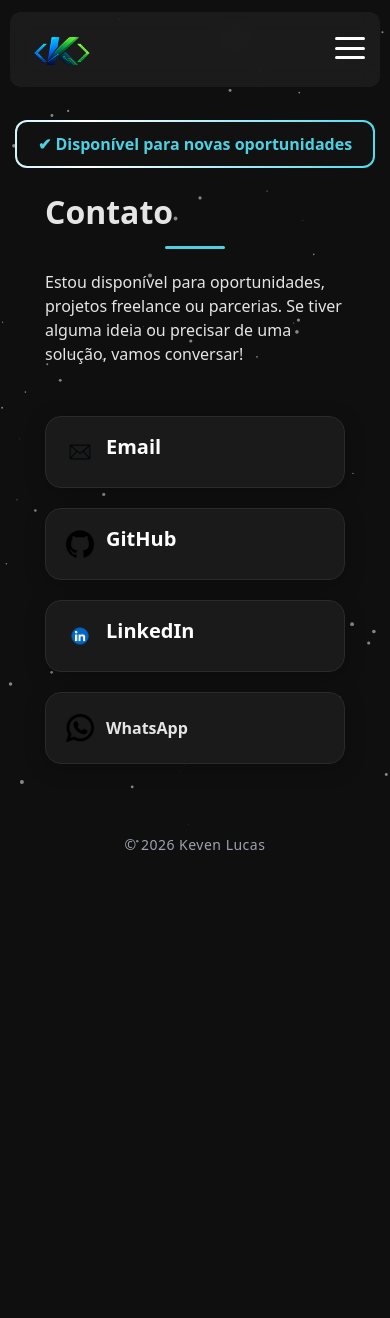
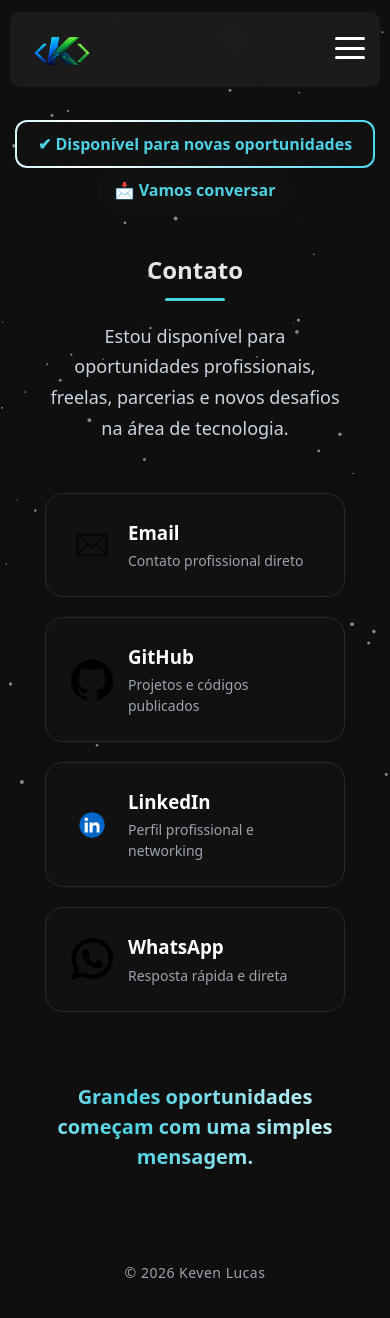
Before and after one commit to KevenLucas025/ProjetoSite, a Django app: page /contato/ in a window 390 px wide. Before the commit the page ends 850 px from the top, so only its background shows below. Run offline with Django 5.2, Linux system fonts and the light colour scheme.

Commit message:
novas configs + cards novos

```diff
--- a/templates/base.html
+++ b/templates/base.html
@@ -204,6 +204,9 @@
     border-radius: 12px;
     padding: 14px;
   }
+  .titulo-secao-contato{
+    text-align: center;
+  }
   .titulo-secao-contato::after{
     content: "";
     width: 60px;
@@ -361,42 +364,7 @@
     z-index: 10;
   }
 
-  .contato-grid{
-    display: grid;
-    grid-template-columns: repeat(auto-fit,minmax(240px, 1fr));
-    gap: 20px;
-    margin-top: 30px;
-  }
-  .contato-card{
-    height: 30px;
-    display: flex;
-    background-color: #1a1a1a;
-    border: 1px solid #2a2a2a;
-    border-radius: 16px;
-    padding: 20px;
-    text-decoration: none;
-    color: #e5e5e5;
-    transition: 0.25s ease;
-    box-shadow: 0 4px 20px rgba(0,0,0,0.25);
-  }
-
-  .contato-card:hover{
-    transform: translateY(-4px);
-    border-color: #3b82f6;
-    box-shadow: 0 10px 30px rgba(0,0,0,0.35);
-  }
-
-  .contato-card h3{
-    margin: 0 0 10px 0;
-    font-size: 20px;
-    color: white;
-  }
-
-  .contato-card p{
-    margin: 0;
-    color: #9ca3af;
-    word-break: break-word;
-  }
+
   /*Títulos principais da home*/
   .hero-home{
     margin: 80px auto 100px;
@@ -559,6 +527,15 @@
     font-size: 28px;
     margin-bottom: 20px;
     color: white;
+  }
+  .habilidades-section h2::after {
+    content: "";
+    width: 60px;
+    height: 3px;
+    background: #4dd0e1;
+    display: block;
+    margin: 10px auto 0;
+    border-radius: 10px;
   }
 
   .habilidades-grid {
@@ -1277,6 +1254,76 @@
 
     animation: brilhoFrase 5s linear infinite;
   }
+  .cotato-page{
+    max-width: 1100px;
+    margin: auto;
+  }
+  .hero-contato{
+    text-align: center;
+    margin-top: 40px;
+  }
+  /*Texto vamos conversar*/
+  .badge-contato{
+    display: inline-block;
+    background: #111;
+    color: #4dd0e1;
+    padding: 10px 18px;
+    border-radius: 999px;
+    margin-bottom: 20px;
+    font-weight: bold;
+  }
+  /*Subtitulo abaixo do texto de cima*/
+  .subtitulo-contato{
+    max-width: 700px;
+    margin: auto;
+    color: #cbd5e1;
+    font-size: 18px;
+    line-height: 1.7;
+  }
+  .contato-grid{
+    display: grid;
+    grid-template-columns: repeat(auto-fit,minmax(260px,1fr));
+    gap: 20px;
+    margin-top: 50px;
+  }
+  .contato-grid{
+    display: grid;
+    grid-template-columns: repeat(auto-fit,minmax(260px,1fr));
+    gap: 20px;
+    margin-top: 50px;
+  }
+  .contato-card{
+    background: #111;
+    border: 1px solid #2a2a2a;
+    border-radius: 18px;
+    padding: 25px;
+    text-decoration: none;
+    transition: .3s;
+  }
+  .contato-card:hover{
+    transform: translateY(-8px);
+    border-color: #4dd0e1;
+    box-shadow: 0 0 25px rgba(77,208,225,.15);
+  }
+
+  .contato-item{
+      display: flex;
+      gap: 15px;
+      align-items: center;
+  }
+  .contato-item img{
+    width: 42px;
+    height: 42px;
+  }
+  .contato-item h3{
+    color: white;
+    margin: 0;
+  }
+  .contato-item p{
+    color: #9ca3af;
+    margin: 3px 0 0;
+    font-size: 14px;
+  }
 
   @keyframes brilhoFrase{
     0%{
@@ -1298,7 +1345,21 @@
       width: 100%;
 
     }
-
+    .habilidades-grid{
+      display: grid;
+      grid-template-columns: repeat(2, 140px);
+      justify-content: center;
+      gap: 15px;
+      margin-top: 25px;
+    }
+    .habilidades-section{
+      padding: 15px;
+      text-align: center;
+    }
+    .habilidade-card span{
+      font-size: 15px;
+      text-align: center;
+    }
     .logo-background img{
       height: 80px;
       object-fit: contain;
@@ -1493,6 +1554,50 @@
     top: 80px;
     right: 0px;
   }
+  .sobre-layout{
+    grid-template-columns: 1fr;
+    gap: 30px;
+    margin-top: 30px;
+  }
+  .sobre-texto{
+    left: 0;
+    font-size: 18px;
+    text-align: center;
+  }
+  .sobre-texto h1{
+    font-size: 42px;
+  }
+  .sobre-stats{
+    grid-template-columns: 1fr 1fr;
+    gap: 15px;
+    margin: 0;
+  }
+  .stat-card{
+    padding: 18px 10px;
+  }
+  .stat-card h3{
+    font-size: 30px;
+  }
+  .stat-card span{
+    font-size: 15px;
+    line-height: 1.4;
+  }
+  .objetivo-profissional{
+    margin: 40px 0;
+    padding: 25px;
+    width: 100%;
+    box-sizing: border-box;
+  }
+  .trajetoria{
+    column-count: 1;
+    text-align: left;
+  }
+ /* FRASE FINAL */
+  .frase-final{
+    font-size: 20px;
+    padding: 0 10px;
+  }
+
   }
 
   </style>
--- a/templates/contato.html
+++ b/templates/contato.html
@@ -3,45 +3,72 @@
 {% block title %}Contato | Keven{% endblock %}
 {% block content %}
 
-  <div class="hero">
+<section class="contato-page">
+
+  <!-- HERO -->
+  <div class="hero-contato">
+
+    <span class="badge-contato">📩 Vamos conversar</span>
+
     <h1 class="titulo-secao-contato">Contato</h1>
-    <p>
-      Estou disponível para oportunidades, projetos freelance ou parcerias.
-      Se tiver alguma ideia ou precisar de uma solução, vamos conversar!
+
+    <p class="subtitulo-contato">
+      Estou disponível para oportunidades profissionais, freelas,
+      parcerias e novos desafios na área de tecnologia.
     </p>
 
   </div>
 
+  <!-- CARDS -->
   <div class="contato-grid">
 
     <a href="mailto:keven.lucas00@hotmail.com" class="contato-card">
       <div class="contato-item">
-        <img src="{% static 'imagens_habilidades/email.png' %}" alt="Email">
+        <img src="{% static 'imagens_habilidades/email.png' %}">
+        <div>
           <h3>Email</h3>
+          <p>Contato profissional direto</p>
+        </div>
       </div>
     </a>
 
     <a href="https://github.com/KevenLucas025" target="_blank" class="contato-card">
       <div class="contato-item">
-        <img src="{% static 'imagens_habilidades/github_logo.png' %}" alt="GitHub">
+        <img src="{% static 'imagens_habilidades/github_logo.png' %}">
+        <div>
           <h3>GitHub</h3>
+          <p>Projetos e códigos publicados</p>
+        </div>
       </div>
     </a>
 
     <a href="https://www.linkedin.com/in/keven-lucas-32949b205/" target="_blank" class="contato-card">
       <div class="contato-item">
-        <img src="{% static 'imagens_habilidades/linkedin.webp' %}" alt="LinkedIn">
+        <img src="{% static 'imagens_habilidades/linkedin.webp' %}">
+        <div>
           <h3>LinkedIn</h3>
+          <p>Perfil profissional e networking</p>
+        </div>
       </div>
     </a>
 
-    <a href="https://wa.me/5519982018869?text=Olá,20%Keven!20%Vi20%Seu20%portfólio20%e20%gostaria20%de20%conversar." target="_blank" class="contato-card">
+    <a href="https://wa.me/5519982018869" target="_blank" class="contato-card">
       <div class="contato-item">
-        <img src="{% static 'imagens_habilidades/logo_whatsapp.png' %}" alt="WhatsApp">
-        <h4>WhatsApp</h4>
+        <img src="{% static 'imagens_habilidades/logo_whatsapp.png' %}">
+        <div>
+          <h3>WhatsApp</h3>
+          <p>Resposta rápida e direta</p>
+        </div>
       </div>
     </a>
 
   </div>
 
+  <!-- FRASE FINAL -->
+  <p class="frase-final">
+    Grandes oportunidades começam com uma simples mensagem.
+  </p>
+
+</section>
+
 {% endblock %}
```
Lines whose indentation alone changed are shown as unchanged.
